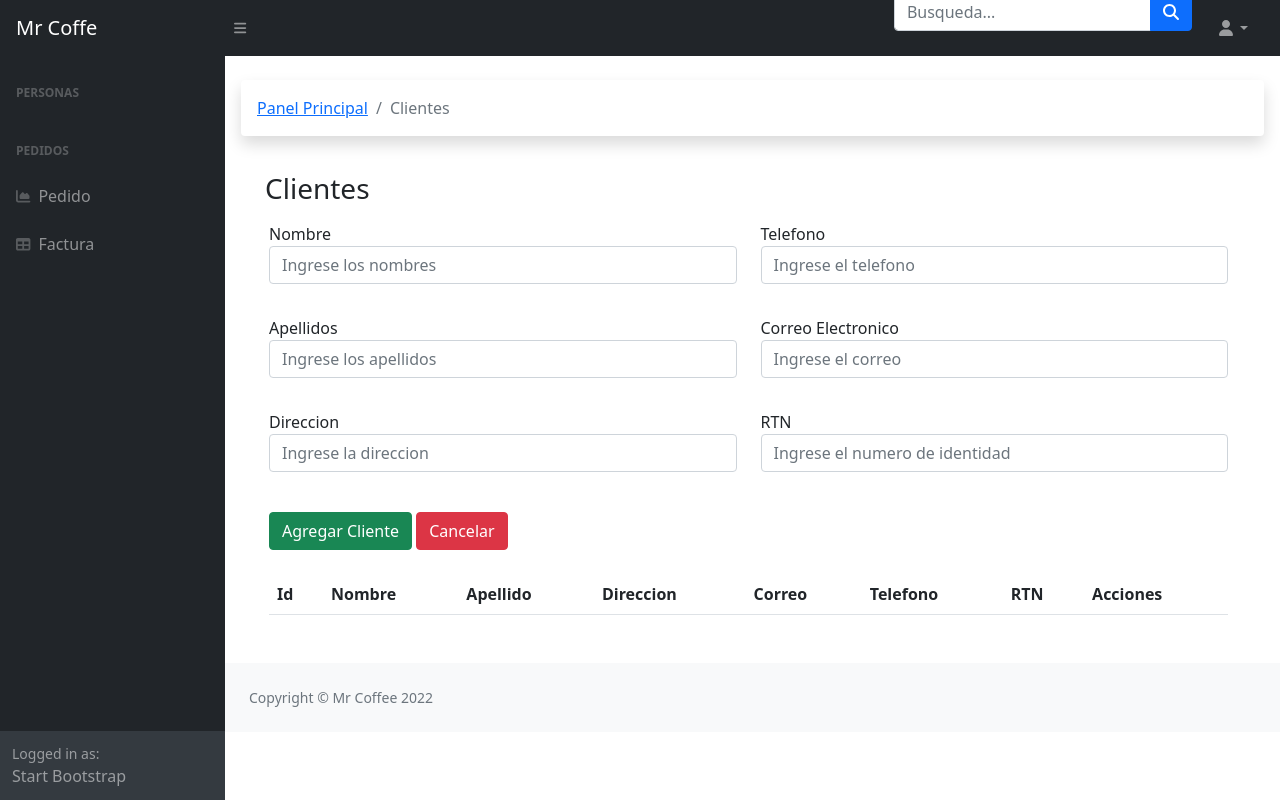
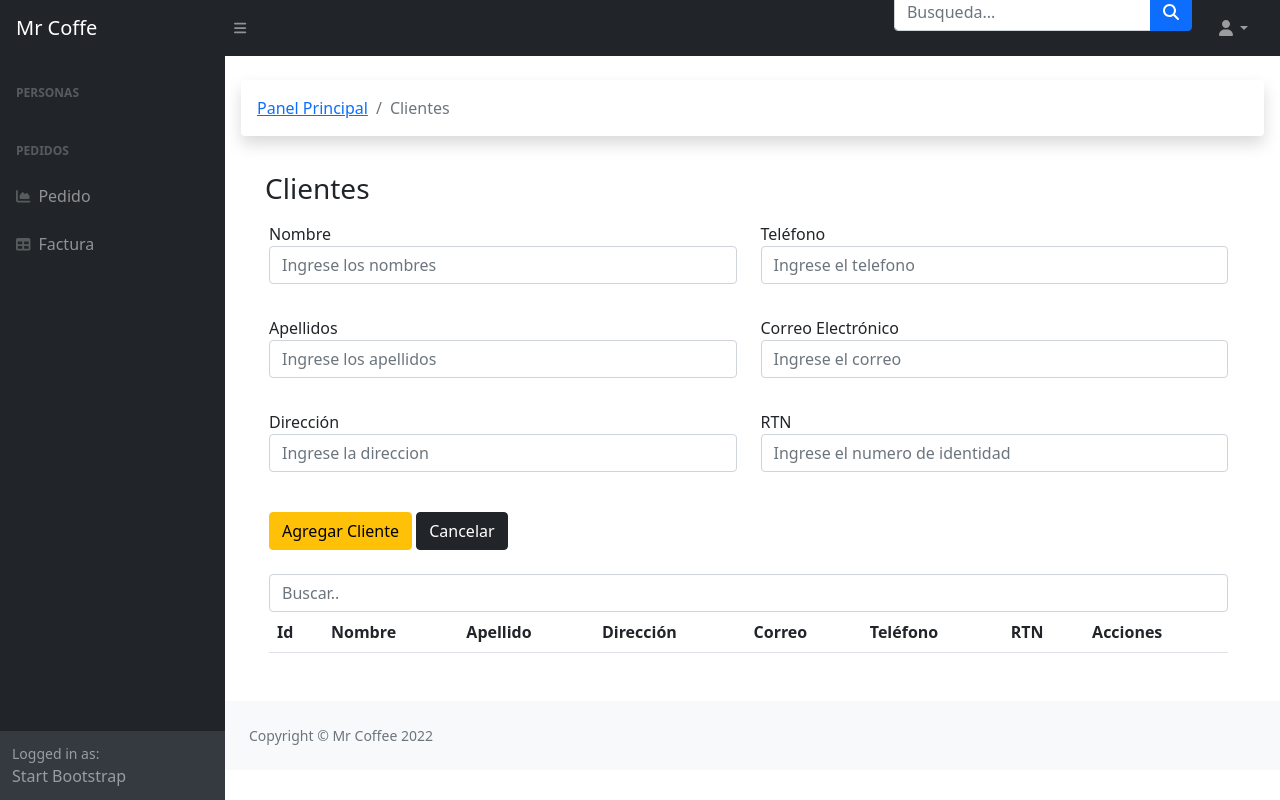
Before and after one commit to Rafamendoz/MRCOFFE_SYSTEM, a PHP site: page /PROYECTODW/views/clientes.php in a window 1280 px wide. Run offline with PHP 8.4, Linux system fonts and the light colour scheme; the visitor is signed in with stand-in values (Sample User, id 1); data that the repository does not hold is empty; some libraries are stand-ins or nearby versions.

Commit message:
Cambio de colores y se agrego campo para filtrar la tabla de clientes

```diff
--- a/views/clientes.php
+++ b/views/clientes.php
@@ -1,6 +1,7 @@
 <?php
 include('cabecera.php');
 ?>
+<script src="https://ajax.googleapis.com/ajax/libs/jquery/3.6.1/jquery.min.js"></script>
 <div class="d-flex flex-column bd-highlight mt-2">
     <div class=" bd-highlight align-items-center">
         <div class="panelnav ">
@@ -45,18 +46,18 @@ include('cabecera.php');
                     <input type="text" class="form-control" id="apellidos" name="apellidos" placeholder="Ingrese los apellidos" />
                 </div>
                 <div class="form-group">
-                    <label for="direccion">Direccion</label>
+                    <label for="direccion">Dirección</label>
                     <input type="text" class="form-control" id="direccion" name="direccion" placeholder="Ingrese la direccion" />
                 </div>
             </div>
 
             <div class="col-6">
                 <div class="form-group">
-                    <label for="telefono">Telefono</label>
+                    <label for="telefono">Teléfono</label>
                     <input type="text" class="form-control" id="telefono" name="telefono" placeholder="Ingrese el telefono" />
                 </div>
                 <div class="form-group">
-                    <label for="correo">Correo Electronico</label>
+                    <label for="correo">Correo Electrónico</label>
                     <input type="email" class="form-control" id="correo" name="correo" placeholder="Ingrese el correo" />
                 </div>
                 <div class="form-group">
@@ -65,27 +66,28 @@ include('cabecera.php');
                 </div>
             </div>
             <div class="mt-2">
-                <button type="submit" class="btn btn-success" onsubmit="" name="registrar" value="ok">
+                <button type="submit" class="btn btn-warning" onsubmit="" name="registrar" value="ok">
                     Agregar Cliente
                 </button>
-                <button type="reset" class="btn btn-danger">Cancelar</button>
+                <button type="reset" class="btn btn-dark">Cancelar</button>
             </div>
         </form>
         <div class="row p-4">
+            <input class="form-control col-2" id="myInput" type="text" placeholder="Buscar..">
             <table class="table">
                 <thead>
                     <tr>
                         <th scope="col">Id</th>
                         <th scope="col">Nombre</th>
                         <th scope="col">Apellido</th>
-                        <th scope="col">Direccion</th>
+                        <th scope="col">Dirección</th>
                         <th scope="col">Correo</th>
-                        <th scope="col">Telefono</th>
+                        <th scope="col">Teléfono</th>
                         <th scope="col">RTN</th>
                         <th scope="col">Acciones</th>
                     </tr>
                 </thead>
-                <tbody>
+                <tbody id="myTable">
                     <?php
                     include '../conexion.php';
                     $query = "SELECT * FROM cliente";
@@ -101,10 +103,10 @@ include('cabecera.php');
                             <td><?php echo $row['telefono'] ?></td>
                             <td><?php echo $row['identidad'] ?></td>
                             <td>
-                                <a href="modificarCliente.php?id=<?php echo $row['idcliente'] ?>" class="btn btn-success">
+                                <a href="modificarCliente.php?id=<?php echo $row['idcliente'] ?>" class="btn btn-warning">
                                     Editar
                                 </a>
-                                <a href="clientes.php?id=<?php echo $row['idcliente'] ?>" onclick="return eliminar()" class="btn btn-danger">Eliminar</a>
+                                <a href="clientes.php?id=<?php echo $row['idcliente'] ?>" onclick="return eliminar()" class="btn btn-dark">Eliminar</a>
                             </td>
                         </tr>
                     <?php
@@ -116,6 +118,16 @@ include('cabecera.php');
 
                 </tbody>
             </table>
+            <script>
+                $(document).ready(function() {
+                    $("#myInput").on("keyup", function() {
+                        var value = $(this).val().toLowerCase();
+                        $("#myTable tr").filter(function() {
+                            $(this).toggle($(this).text().toLowerCase().indexOf(value) > -1)
+                        });
+                    });
+                });
+            </script>
         </div>
     </div>
 
```
